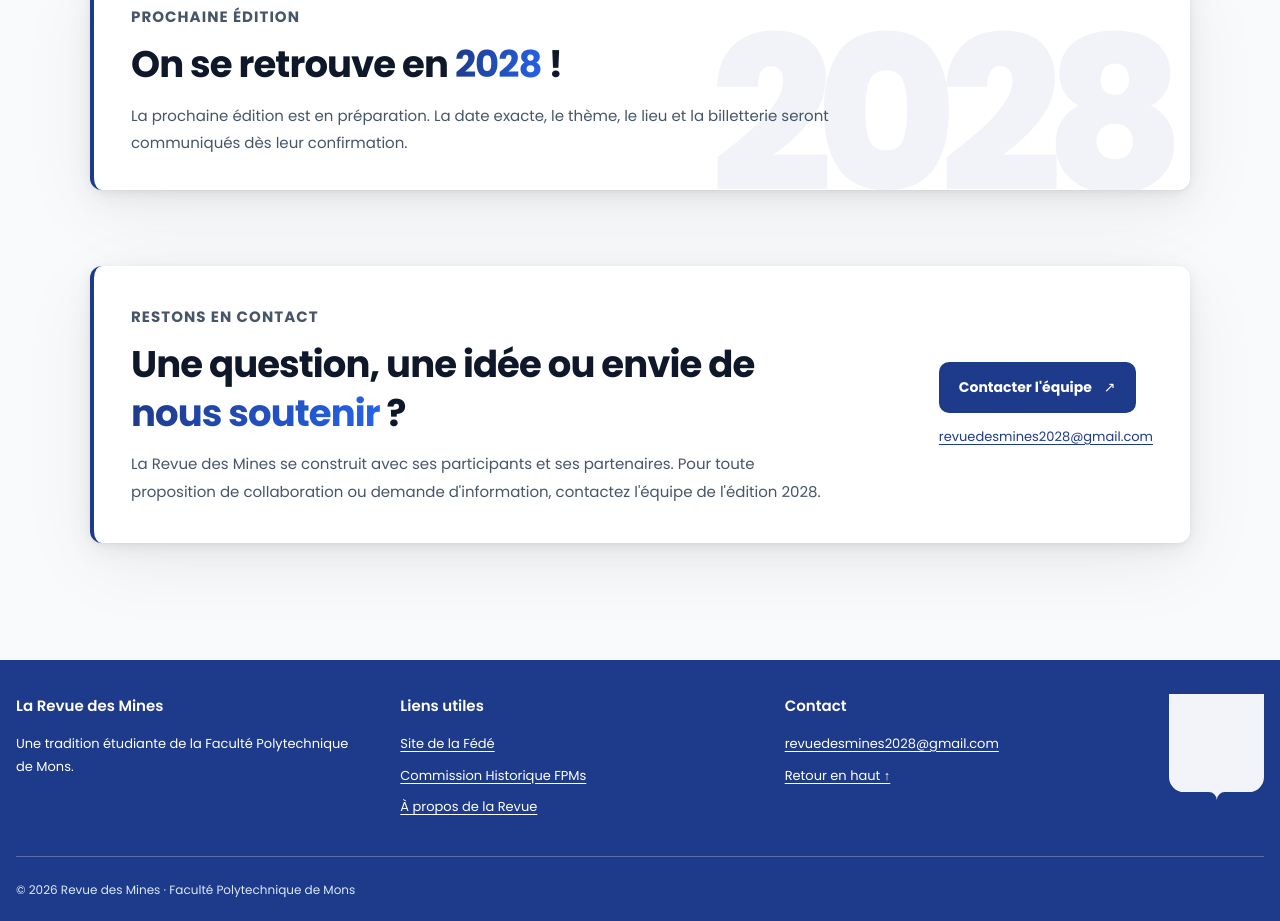
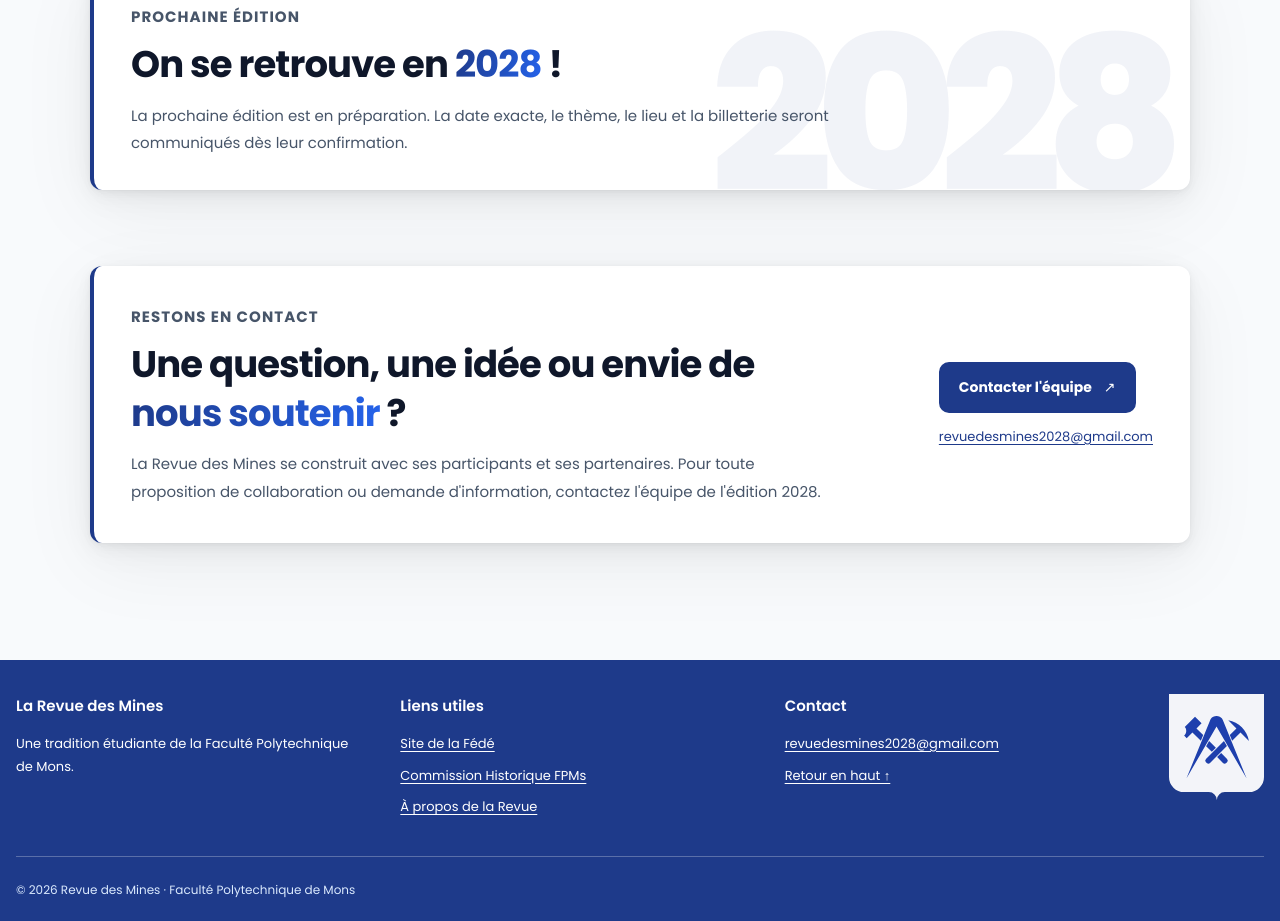
Before and after one commit to Cercle-Magellan-FPMs/site-revue, an Astro site: page / in a window 1280 px wide. Shown: the part 2079-3000 px from the top of the page. Built offline with nearby package versions, Linux system fonts and the light colour scheme; Astro itself is replaced by a stand-in of ours.

Commit message:
style: preserve original footer blason colors

```diff
--- a/src/styles/global.css
+++ b/src/styles/global.css
@@ -104,7 +104,7 @@ p { line-height: 1.8; }
 .footer-inner li { margin-bottom: 9px; }
 .footer-inner a { text-decoration: underline; text-underline-offset: 3px; }
 .footer-inner a:hover { opacity: .75; }
-.footer-mark img { width: 95px; height: auto; filter: grayscale(1) brightness(0) invert(1); opacity: .95; }
+.footer-mark img { width: 95px; height: auto; opacity: .95; }
 .footer-bottom { grid-column: 1/-1; padding-top: 22px; border-top: 1px solid #ffffff44; font-size: 12px !important; color: #dbeafe; }
 
 @media (max-width: 900px) {
```
